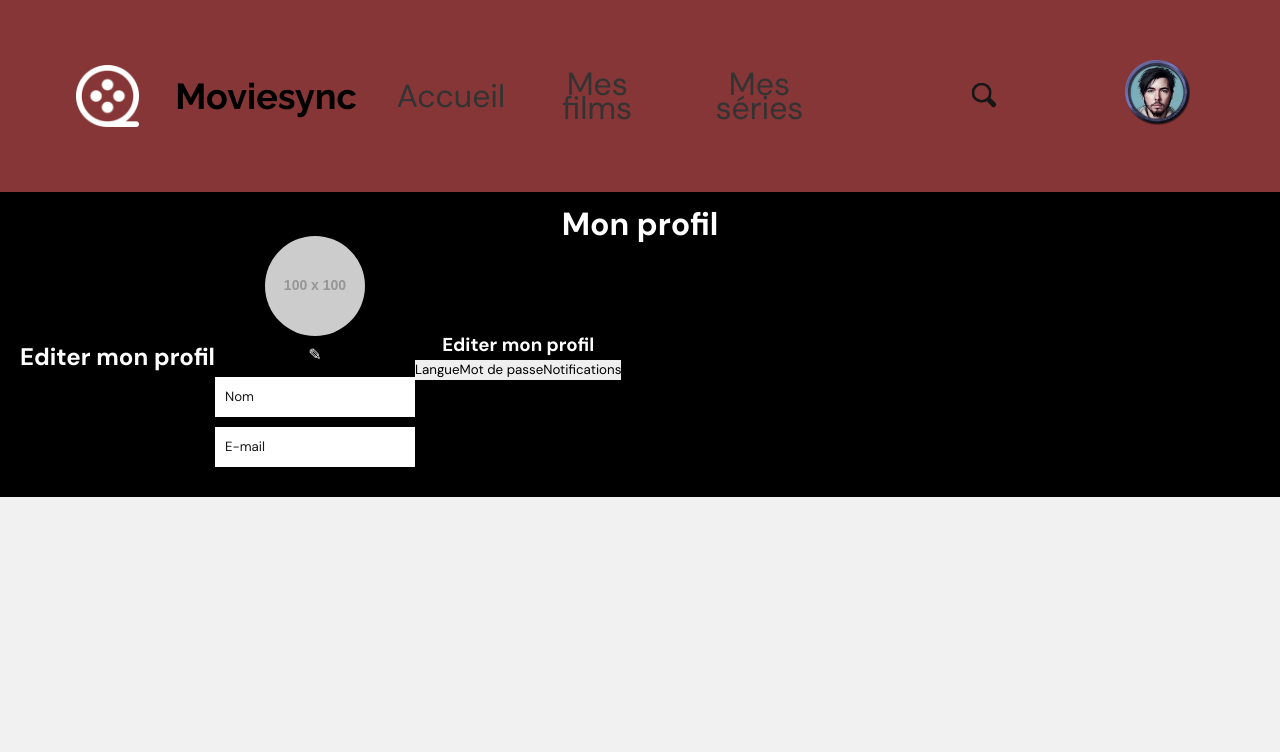
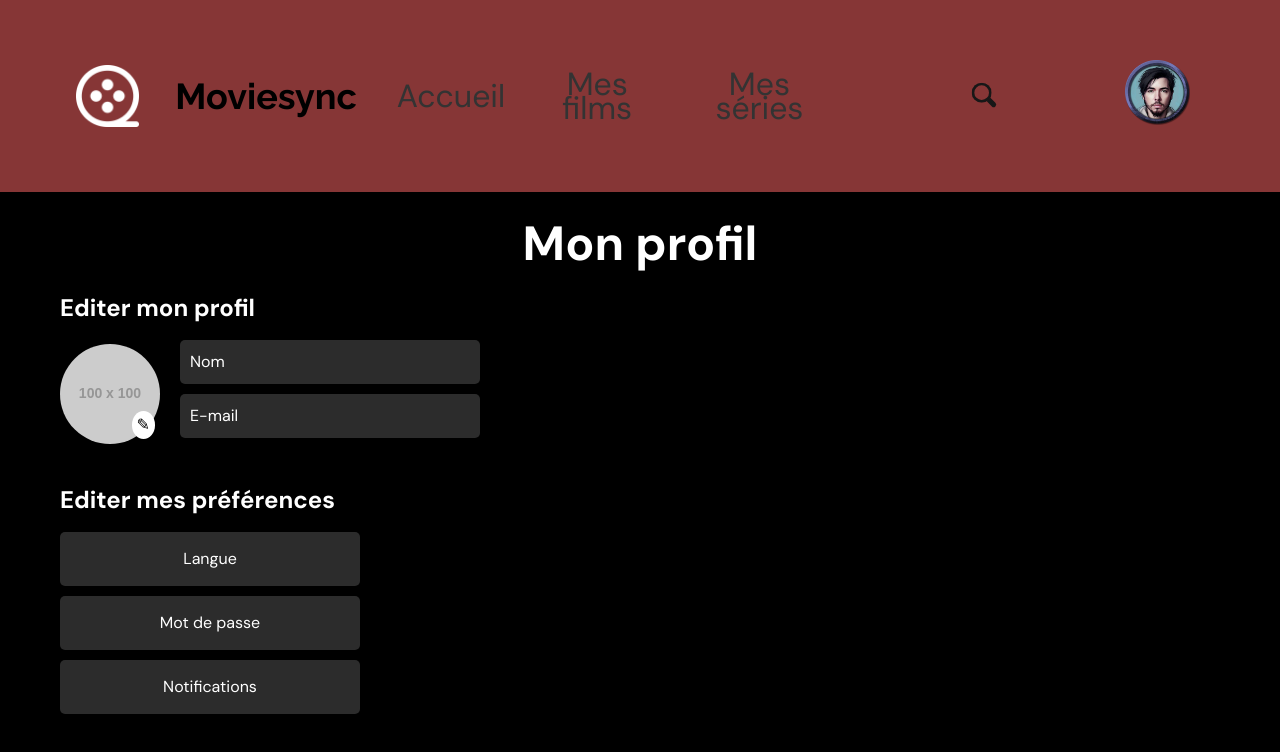
Before and after one commit to VolkNGN/CinemaSync, a React (Create React App) app: page /profile in a window 1280 px wide. Shown: the top 752 px of the page. Built offline with nearby package versions, Linux system fonts and the light colour scheme.

Commit message:
Modif-css-profil

```diff
--- a/src/Components/profil/ProfilePage.css
+++ b/src/Components/profil/ProfilePage.css
@@ -1,49 +1,87 @@
-/* src/Components/profil/ProfilePage.css */
+/* src/Components/ProfilePage.css */
 .profile-page {
+  background-color: black;
   color: white;
-  background-color: black;
-  padding: 20px;
+  min-height: 100vh;
+  padding: 40px;
+  font-family: 'DM Sans', sans-serif;
+}
+
+.profile-page h1 {
+  font-size: 48px;
+  margin-bottom: 20px;
 }
 
 .profile-section {
+
+  padding: 20px;
+  border-radius: 10px;
+}
+
+.profile-section h2, .profile-section h3 {
+  font-size: 24px;
+  margin-bottom: 20px;
+  text-align: left;
+}
+
+.profile-info {
   display: flex;
   align-items: center;
+  margin-bottom: 40px;
 }
 
-.profile-pic-container {
+.profile-pic {
   position: relative;
-}
-
-.profile-pic img {
-  border-radius: 50%;
   width: 100px;
   height: 100px;
 }
 
-.edit-btn {
+.profile-pic img {
+  width: 100%;
+  height: 100%;
+  border-radius: 50%;
+}
+
+.edit-icon {
   position: absolute;
-  bottom: 0;
-  right: 0;
+  bottom: 5px;
+  right: 5px;
   background-color: white;
-  border: none;
+  color: black;
   border-radius: 50%;
+  padding: 2px 5px;
   cursor: pointer;
 }
 
-.profile-info input {
-  display: block;
-  margin: 10px 0;
-  padding: 10px;
-  width: 200px;
+.profile-details {
+  margin-left: 20px;
 }
 
-.profile-edit-options button {
+.profile-details input {
   display: block;
-  margin: 10px 0;
+  width: 300px;
   padding: 10px;
-  width: 200px;
-  background-color: #333;
+  margin-bottom: 10px;
+  border: none;
+  border-radius: 5px;
+  background-color: #2c2c2c;
   color: white;
+  font-size: 16px;
+}
+
+.profile-settings button {
+  display: block;
+  width: 300px;
+  padding: 15px;
+  margin-bottom: 10px;
   border: none;
+  border-radius: 5px;
+  background-color: #2c2c2c;
+  color: white;
+  font-size: 16px;
   cursor: pointer;
 }
+
+.profile-settings button:hover {
+  background-color: #3c3c3c;
+}
--- a/src/Components/profil/ProfilePage.jsx
+++ b/src/Components/profil/ProfilePage.jsx
@@ -19,7 +19,7 @@ const ProfilePage = () => {
           </div>
         </div>
         <div className="profile-settings">
-          <h3>Editer mon profil</h3>
+          <h3>Editer mes préférences</h3>
           <button>Langue</button>
           <button>Mot de passe</button>
           <button>Notifications</button>
```
